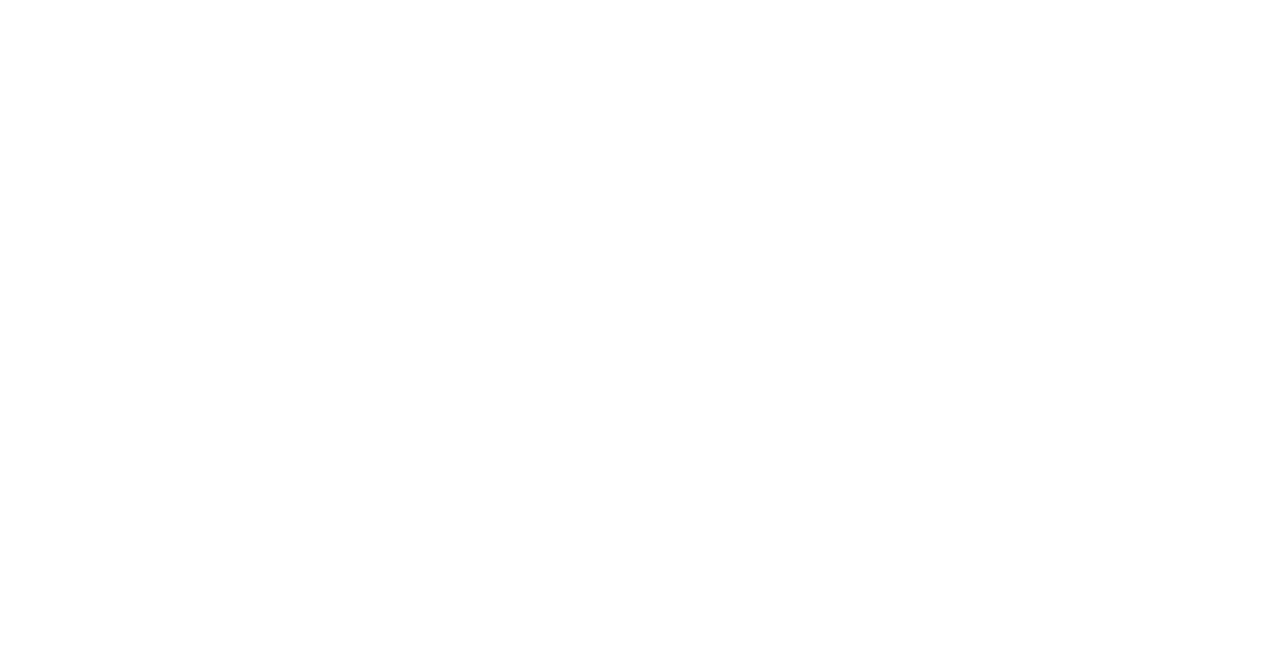
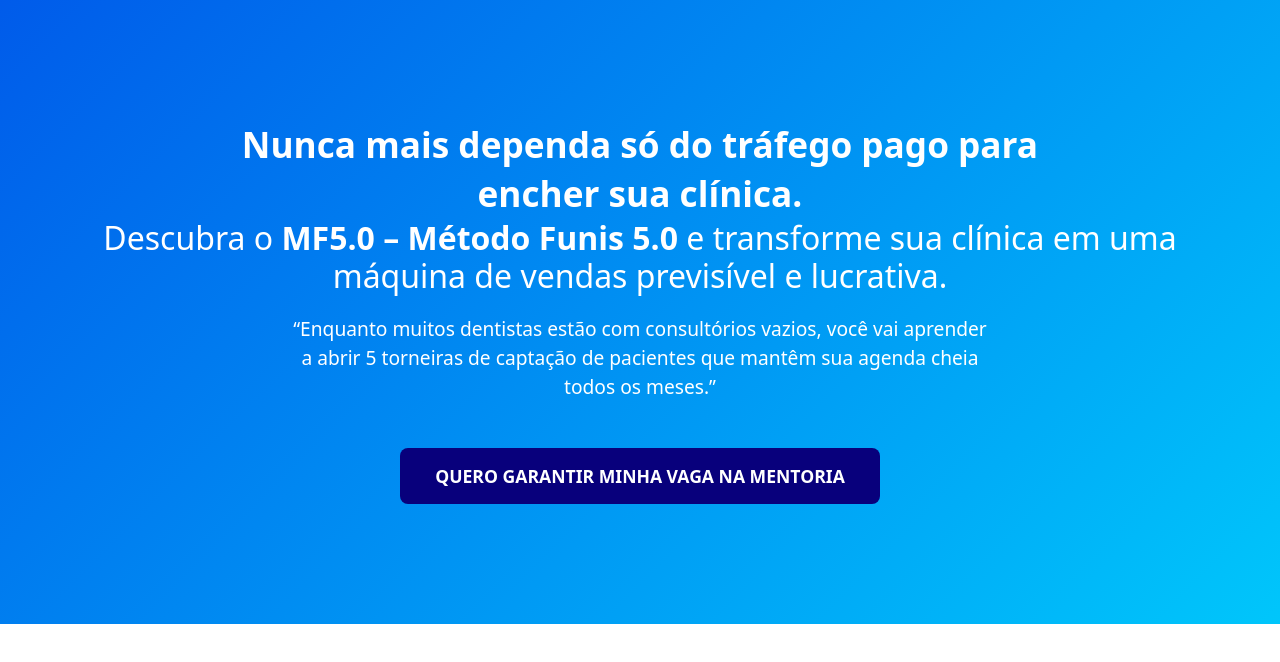
Before and after one commit to mateusmaranhao12/mf5.0, a plain HTML site: page index.html in a window 1280 px wide. Drawn offline with nearby package versions, Linux system fonts and the light colour scheme.

Commit message:
Add hero section

```diff
--- a/css/style.css
+++ b/css/style.css
@@ -0,0 +1,40 @@
+/*hero*/
+.hero {
+    background: linear-gradient(135deg, #005bea, #00c6fb);
+    color: white;
+    padding: 120px 20px;
+    text-align: center;
+}
+
+.hero h1 {
+    font-size: 2.2rem;
+    font-weight: 700;
+    max-width: 900px;
+    margin: auto;
+    line-height: 1.4;
+}
+
+.hero p {
+    font-size: 1.2rem;
+    margin-top: 20px;
+    max-width: 700px;
+    margin-left: auto;
+    margin-right: auto;
+}
+
+.hero .btn-cta {
+    margin-top: 30px;
+    padding: 15px 35px;
+    font-size: 1.1rem;
+    font-weight: 600;
+    border-radius: 8px;
+    background-color: #08007c;
+    color: #fff;
+    border: none;
+    transition: 0.3s ease;
+}
+
+.hero .btn-cta:hover {
+    background-color: #0b003d;
+    transform: scale(1.05);
+}
--- a/index.html
+++ b/index.html
@@ -20,6 +20,19 @@
 </head>
 
 <body>
+    <!-- Hero Section -->
+    <section class="hero d-flex flex-column justify-content-center align-items-center">
+        <div class="container">
+            <h1>Nunca mais dependa só do tráfego pago para encher sua clínica.</h1>
+            <h2>Descubra o <strong>MF5.0 – Método Funis 5.0</strong> e transforme sua clínica em uma máquina de vendas
+                previsível e lucrativa.</h2>
+            <p>
+                “Enquanto muitos dentistas estão com consultórios vazios, você vai aprender a abrir 5 torneiras de
+                captação de pacientes que mantêm sua agenda cheia todos os meses.”
+            </p>
+            <a href="#inscricao" class="btn btn-cta">QUERO GARANTIR MINHA VAGA NA MENTORIA</a>
+        </div>
+    </section>
 
 </body>
 
```
